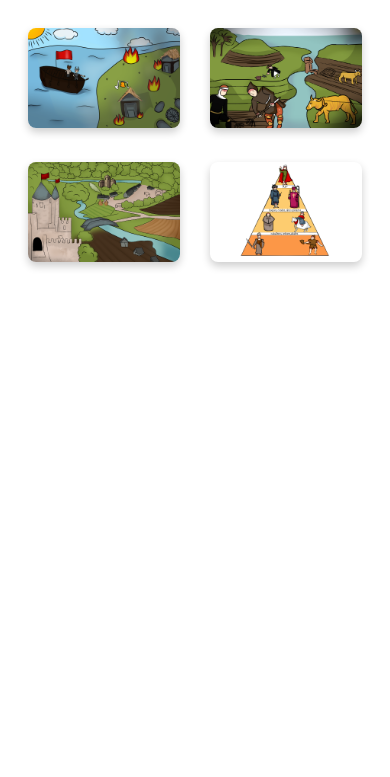
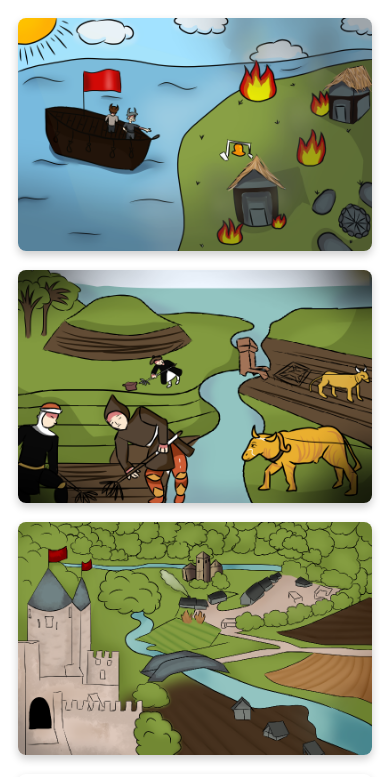
Before and after one commit to MateoG222/prueba, a plain HTML site: page index.html in a window 390 px wide. Shown: the top 777 px of the page. Drawn offline with Linux system fonts and the light colour scheme.

Commit message:
Add files via upload

```diff
--- a/index.html
+++ b/index.html
@@ -3,25 +3,26 @@
 <head>
     <meta charset="UTF-8">
     <meta name="viewport" content="width=device-width, initial-scale=1.0">
-    <title>Prueba</title>
+    <title>Tienda con Animación en Imágenes</title>
     <style>
-                        /* Fondo por defecto para pantallas grandes */
-                        body {
-                background-image: url('Fondo.png')
+        /* Fondo por defecto para pantallas grandes */
+        body {
+            background-image: url('Fondo.png');
         }
 
         /* Fondo para pantallas móviles */
         @media only screen and (max-width: 768px) {
             body {
-                background-image: url('Fondo1.png')
+                background-image: url('Fondo1.png');
             }
         }
-         /* Contenedor de la cuadrícula */
-         .grid-container {
+
+        /* Contenedor de la cuadrícula */
+        .grid-container {
             display: grid;
-            grid-template-columns: repeat(2, 1fr); /* 2 columnas */
-            gap: 30px; /* Aumentar el espacio entre las imágenes */
-            max-width: 800px; /* Ajusta el tamaño máximo */
+            grid-template-columns: repeat(2, 1fr); /* 2 columnas en pantallas grandes */
+            gap: 30px; /* Espacio entre las imágenes */
+            max-width: 800px; /* Ajuste el tamaño máximo */
             margin: 0 auto;
             padding: 20px;
         }
@@ -46,8 +47,22 @@
         /* Animación que hace que las imágenes suban y aparezcan */
         @keyframes slideUp {
             to {
-                opacity: 1;          /* Aparecen completamente */
+                opacity: 1; /* Aparecen completamente */
                 transform: translateY(0); /* Se posicionan en su lugar */
+            }
+        }
+
+        /* Cambios para pantallas móviles */
+        @media only screen and (max-width: 768px) {
+            .grid-container {
+                grid-template-columns: 1fr; /* Una sola columna en móviles */
+                gap: 15px; /* Reduce el espacio entre las imágenes */
+                max-width: 100%; /* Utiliza el 100% del ancho de la pantalla */
+                padding: 10px;
+            }
+
+            .grid-item img {
+                max-width: 100%; /* Asegura que las imágenes no sobrepasen el contenedor */
             }
         }
     </style>
@@ -55,10 +70,10 @@
 <body>
 
     <div class="grid-container">
-        <div class="grid-item"><a href="surgimiento del feudalismo.html"><img src="surgimientodelfeudalismo.png" alt="Enlace a surgimiento del feudalismo.html"></a></div>
-        <div class="grid-item"><a href="hell.html"><img src="economiafeudal.png" alt="Enlace a hell.html"></a></div>
-        <div class="grid-item"><a href="hell.html"><img src="FFP.png" alt="Enlace a hell.html"></a></div>
-        <div class="grid-item"><a href="hell.html"><img src="sociedad feudal.png" alt="Enlace a hell.html"></a></div>
+        <div class="grid-item"><a href="surgimiento del feudalismo.html"><img src="surgimientodelfeudalismo.png" alt="Enlace a surgimiento del feudalismo"></a></div>
+        <div class="grid-item"><a href="hell.html"><img src="economiafeudal.png" alt="Enlace a hell"></a></div>
+        <div class="grid-item"><a href="hell.html"><img src="FFP.png" alt="Enlace a hell"></a></div>
+        <div class="grid-item"><a href="hell.html"><img src="sociedad feudal.png" alt="Enlace a hell"></a></div>
     </div>
 
 </body>
```
